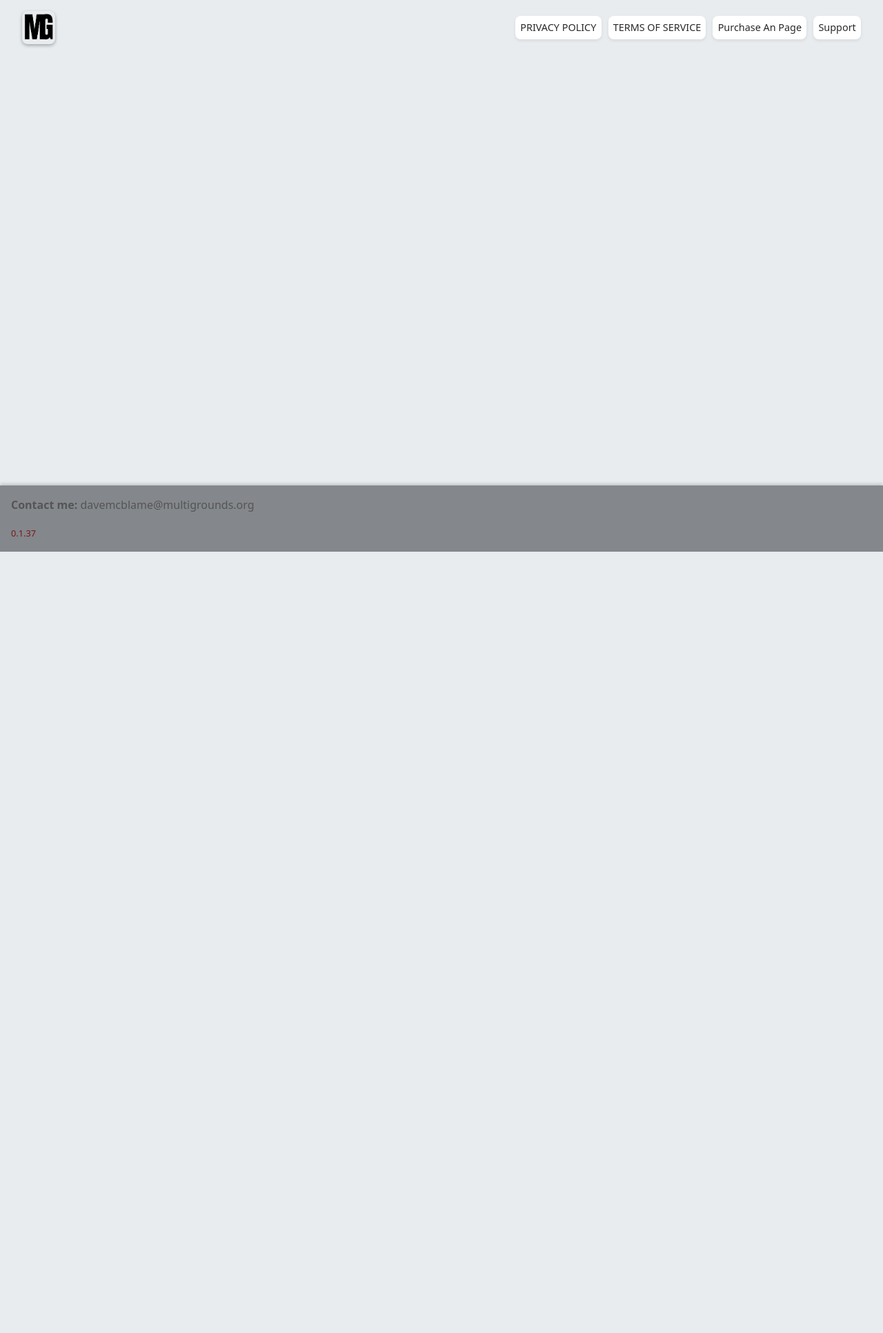
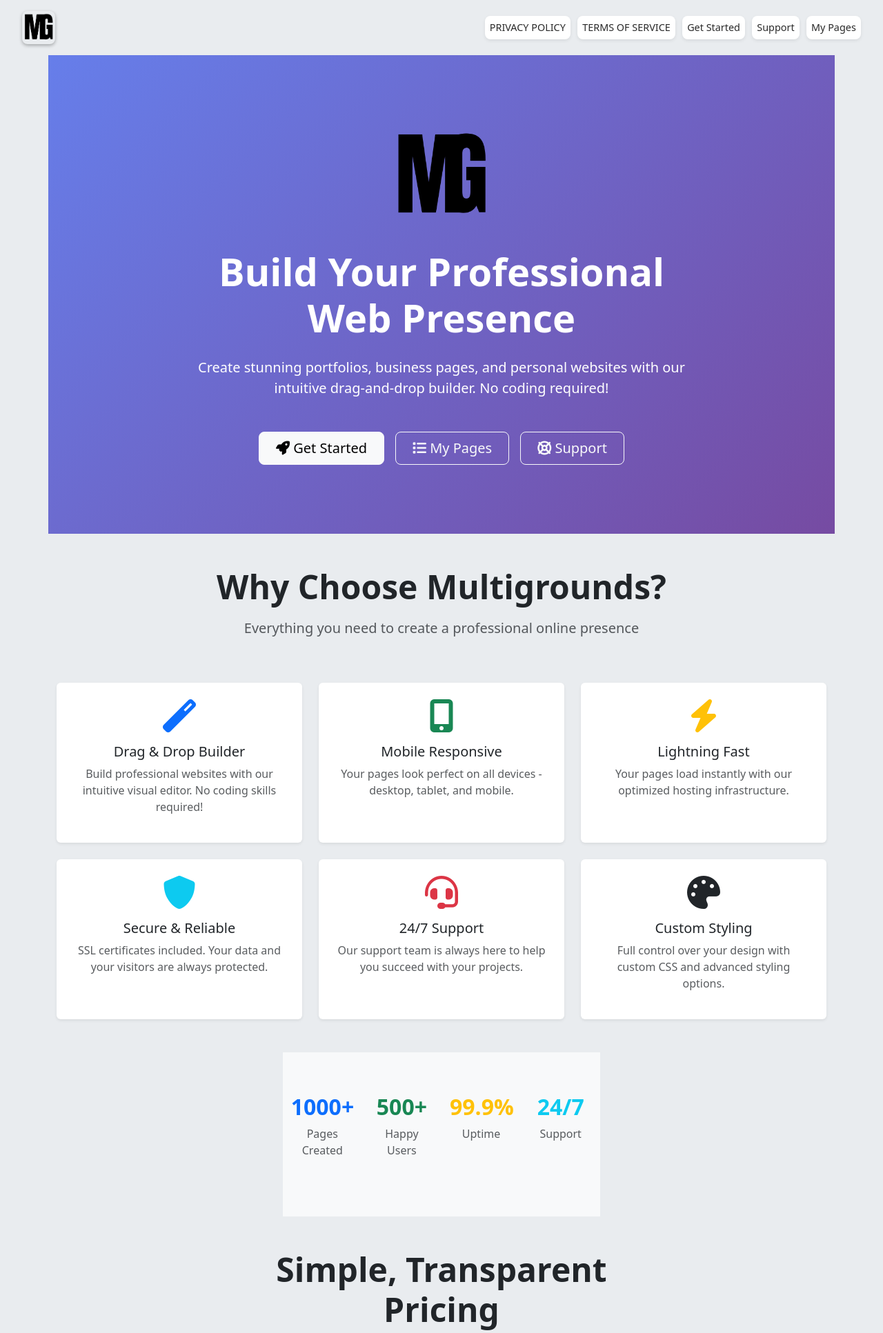
Before and after one commit to DaveMcBlame1/davemcblame.uk, a PHP site: page / in a window 1280 px wide. Shown: the top 1933 px of the page at 69% size. Before the commit the page ends 800 px from the top, so only its background shows below. Run offline with PHP 8.4, Linux system fonts and the light colour scheme.

Commit message:
he want to sniff pine aple

```diff
--- a/WWW/index.html
+++ b/WWW/index.html
@@ -1,13 +1,47 @@
 <!DOCTYPE html>
 <html lang="en">
 <head>
-  <!-- <link rel="preload" href="css/default.css" as="style" onload="this.onload=null;this.rel='stylesheet'"> -->
   <link rel="stylesheet" href="scss/bootstrap.min.css">
   <link rel="stylesheet" href="css/bsdefault.css">
+  <link rel="stylesheet" href="https://cdnjs.cloudflare.com/ajax/libs/font-awesome/6.0.0/css/all.min.css">
   <meta charset="UTF-8" />
   <meta name="viewport" content="width=device-width, initial-scale=1.0" />
   <link rel="logo" href="Multigrounds.png" />
-  <title>Home</title>
+  <title>Multigrounds - Create Your Professional Web Presence</title>
+  <style>
+    .hero-section {
+      background: linear-gradient(135deg, #667eea 0%, #764ba2 100%);
+      color: white;
+      padding: 100px 0;
+      text-align: center;
+    }
+
+    .feature-card {
+      transition: transform 0.3s ease;
+      height: 100%;
+    }
+
+    .feature-card:hover {
+      transform: translateY(-5px);
+    }
+
+    .stats-section {
+      background: #f8f9fa;
+      padding: 60px 0;
+    }
+
+    .cta-section {
+      background: linear-gradient(135deg, #f093fb 0%, #f5576c 100%);
+      color: white;
+      padding: 80px 0;
+      text-align: center;
+    }
+
+    .logo-hero {
+      max-width: 150px;
+      margin-bottom: 30px;
+    }
+  </style>
 </head>
 <body>
   <header class="header">
@@ -15,30 +49,319 @@
     <div class="top-links">
       <a href="pages/policy">PRIVACY POLICY</a>
       <a href="pages/terms">TERMS OF SERVICE</a>
-      <a href="pages/billing">Purchase An Page</a>
+      <a href="pages/billing">Get Started</a>
       <a href="pages/support">Support</a>
+      <a href="pages/my-pages">My Pages</a>
     </div>
   </header>
 
+  <!-- Hero Section -->
+  <section class="hero-section">
+    <div class="container">
+      <div class="row justify-content-center">
+        <div class="col-lg-8">
+          <img src="Multigrounds.png" alt="Multigrounds Logo" class="logo-hero">
+          <h1 class="display-4 fw-bold mb-4">Build Your Professional Web Presence</h1>
+          <p class="lead mb-5">Create stunning portfolios, business pages, and personal websites with our intuitive drag-and-drop builder. No coding required!</p>
 
+          <div class="d-flex gap-3 justify-content-center flex-wrap">
+            <a href="pages/billing" class="btn btn-light btn-lg px-4">
+              <i class="fas fa-rocket"></i> Get Started
+            </a>
+            <button id="my-pages-btn" class="btn btn-outline-light btn-lg px-4" onclick="goToMyPages()">
+              <i class="fas fa-list"></i> My Pages
+            </button>
+            <a href="pages/support" class="btn btn-outline-light btn-lg px-4">
+              <i class="fas fa-life-ring"></i> Support
+            </a>
+          </div>
+        </div>
+      </div>
+    </div>
+  </section>
+
+  <!-- Features Section -->
+  <section class="py-5">
+    <div class="container">
+      <div class="row text-center mb-5">
+        <div class="col-lg-8 mx-auto">
+          <h2 class="display-5 fw-bold mb-3">Why Choose Multigrounds?</h2>
+          <p class="lead text-muted">Everything you need to create a professional online presence</p>
+        </div>
+      </div>
+
+      <div class="row g-4">
+        <div class="col-lg-4 col-md-6">
+          <div class="card feature-card border-0 shadow-sm">
+            <div class="card-body text-center p-4">
+              <div class="text-primary mb-3">
+                <i class="fas fa-magic fa-3x"></i>
+              </div>
+              <h5>Drag & Drop Builder</h5>
+              <p class="text-muted">Build professional websites with our intuitive visual editor. No coding skills required!</p>
+            </div>
+          </div>
+        </div>
+
+        <div class="col-lg-4 col-md-6">
+          <div class="card feature-card border-0 shadow-sm">
+            <div class="card-body text-center p-4">
+              <div class="text-success mb-3">
+                <i class="fas fa-mobile-alt fa-3x"></i>
+              </div>
+              <h5>Mobile Responsive</h5>
+              <p class="text-muted">Your pages look perfect on all devices - desktop, tablet, and mobile.</p>
+            </div>
+          </div>
+        </div>
+
+        <div class="col-lg-4 col-md-6">
+          <div class="card feature-card border-0 shadow-sm">
+            <div class="card-body text-center p-4">
+              <div class="text-warning mb-3">
+                <i class="fas fa-bolt fa-3x"></i>
+              </div>
+              <h5>Lightning Fast</h5>
+              <p class="text-muted">Your pages load instantly with our optimized hosting infrastructure.</p>
+            </div>
+          </div>
+        </div>
+
+        <div class="col-lg-4 col-md-6">
+          <div class="card feature-card border-0 shadow-sm">
+            <div class="card-body text-center p-4">
+              <div class="text-info mb-3">
+                <i class="fas fa-shield-alt fa-3x"></i>
+              </div>
+              <h5>Secure & Reliable</h5>
+              <p class="text-muted">SSL certificates included. Your data and your visitors are always protected.</p>
+            </div>
+          </div>
+        </div>
+
+        <div class="col-lg-4 col-md-6">
+          <div class="card feature-card border-0 shadow-sm">
+            <div class="card-body text-center p-4">
+              <div class="text-danger mb-3">
+                <i class="fas fa-headset fa-3x"></i>
+              </div>
+              <h5>24/7 Support</h5>
+              <p class="text-muted">Our support team is always here to help you succeed with your projects.</p>
+            </div>
+          </div>
+        </div>
+
+        <div class="col-lg-4 col-md-6">
+          <div class="card feature-card border-0 shadow-sm">
+            <div class="card-body text-center p-4">
+              <div class="text-purple mb-3">
+                <i class="fas fa-palette fa-3x"></i>
+              </div>
+              <h5>Custom Styling</h5>
+              <p class="text-muted">Full control over your design with custom CSS and advanced styling options.</p>
+            </div>
+          </div>
+        </div>
+      </div>
+    </div>
+  </section>
+
+  <!-- Stats Section -->
+  <section class="stats-section">
+    <div class="container">
+      <div class="row text-center">
+        <div class="col-md-3 col-6 mb-4">
+          <div class="h2 fw-bold text-primary">1000+</div>
+          <p class="text-muted mb-0">Pages Created</p>
+        </div>
+        <div class="col-md-3 col-6 mb-4">
+          <div class="h2 fw-bold text-success">500+</div>
+          <p class="text-muted mb-0">Happy Users</p>
+        </div>
+        <div class="col-md-3 col-6 mb-4">
+          <div class="h2 fw-bold text-warning">99.9%</div>
+          <p class="text-muted mb-0">Uptime</p>
+        </div>
+        <div class="col-md-3 col-6 mb-4">
+          <div class="h2 fw-bold text-info">24/7</div>
+          <p class="text-muted mb-0">Support</p>
+        </div>
+      </div>
+    </div>
+  </section>
+
+  <!-- Pricing Preview -->
+  <section class="py-5">
+    <div class="container">
+      <div class="row text-center mb-5">
+        <div class="col-lg-8 mx-auto">
+          <h2 class="display-5 fw-bold mb-3">Simple, Transparent Pricing</h2>
+          <p class="lead text-muted">Start small and scale as you grow</p>
+        </div>
+      </div>
+
+      <div class="row justify-content-center g-4">
+        <div class="col-lg-3 col-md-6">
+          <div class="card border-0 shadow-sm">
+            <div class="card-body text-center p-4">
+              <h5 class="mb-3">Solo</h5>
+              <div class="h3 text-primary mb-3">$10 <small class="text-muted">setup</small></div>
+              <div class="h5 text-success mb-3">$5<small class="text-muted">/month</small></div>
+              <p class="text-muted">Perfect for personal portfolios</p>
+              <ul class="list-unstyled text-start">
+                <li>✅ 1 Page</li>
+                <li>✅ Drag & Drop Builder</li>
+                <li>✅ Mobile Responsive</li>
+                <li>✅ SSL Certificate</li>
+              </ul>
+            </div>
+          </div>
+        </div>
+
+        <div class="col-lg-3 col-md-6">
+          <div class="card border-warning shadow-sm">
+            <div class="card-header bg-warning text-center">
+              <small class="fw-bold">POPULAR</small>
+            </div>
+            <div class="card-body text-center p-4">
+              <h5 class="mb-3">Expansive</h5>
+              <div class="h3 text-primary mb-3">$32 <small class="text-muted">setup</small></div>
+              <div class="h5 text-success mb-3">$16<small class="text-muted">/month</small></div>
+              <p class="text-muted">For bigger portfolios</p>
+              <ul class="list-unstyled text-start">
+                <li>✅ 8 Pages</li>
+                <li>✅ Advanced Blocks</li>
+                <li>✅ SEO Optimization</li>
+                <li>✅ Contact Forms</li>
+              </ul>
+            </div>
+          </div>
+        </div>
+
+        <div class="col-lg-3 col-md-6">
+          <div class="card border-0 shadow-sm">
+            <div class="card-body text-center p-4">
+              <h5 class="mb-3">Business</h5>
+              <div class="h3 text-primary mb-3">$64 <small class="text-muted">setup</small></div>
+              <div class="h5 text-success mb-3">$32<small class="text-muted">/month</small></div>
+              <p class="text-muted">Full hosting support</p>
+              <ul class="list-unstyled text-start">
+                <li>✅ 15 Pages</li>
+                <li>✅ White-label Branding</li>
+                <li>✅ Custom Domain</li>
+                <li>✅ Priority Support</li>
+              </ul>
+            </div>
+          </div>
+        </div>
+      </div>
+
+      <div class="text-center mt-4">
+        <a href="pages/billing" class="btn btn-primary btn-lg">View All Plans</a>
+      </div>
+    </div>
+  </section>
+
+  <!-- CTA Section -->
+  <section class="cta-section">
+    <div class="container">
+      <div class="row justify-content-center">
+        <div class="col-lg-8">
+          <h2 class="display-5 fw-bold mb-4">Ready to Get Started?</h2>
+          <p class="lead mb-5">Join thousands of creators who trust Multigrounds for their web presence</p>
+
+          <div class="d-flex gap-3 justify-content-center flex-wrap">
+            <a href="pages/billing" class="btn btn-light btn-lg px-5">
+              <i class="fas fa-rocket"></i> Start Building Now
+            </a>
+            <a href="pages/support" class="btn btn-outline-light btn-lg px-5">
+              <i class="fas fa-question-circle"></i> Have Questions?
+            </a>
+          </div>
+        </div>
+      </div>
+    </div>
+  </section>
 
   <footer class="footer">
     <p><strong>Contact me:</strong> davemcblame@multigrounds.org</p>
     <span class="version"></span>
-    <script>
-    async function loadVersion() {
-      const vars = await fetch("globaldata.json")
-        .then(r => r.json())
-        .catch(e => console.error("Error fetching file", e));
+  </footer>
 
-      let versionElements = document.querySelectorAll(".version");
-      for (const versionElement of versionElements) {
-        versionElement.innerText = vars.version ?? "Not found";
+  <script src="https://cdn.jsdelivr.net/npm/bootstrap@5.3.0/dist/js/bootstrap.bundle.min.js"></script>
+  <script>
+    const API_BASE = 'https://api.multigrounds.org:10065/api';
+
+    // Check if user is logged in when page loads
+    document.addEventListener('DOMContentLoaded', async () => {
+      await checkLoginStatus();
+      loadVersion();
+    });
+
+    async function checkLoginStatus() {
+      try {
+        const response = await fetch(`${API_BASE}/check-login`, {
+          credentials: 'include'
+        });
+        const data = await response.json();
+
+        const myPagesBtn = document.getElementById('my-pages-btn');
+
+        if (data.success && data.logged_in) {
+          // User is logged in - enable My Pages button
+          myPagesBtn.innerHTML = '<i class="fas fa-list"></i> My Pages';
+          myPagesBtn.disabled = false;
+          myPagesBtn.classList.remove('btn-outline-light');
+          myPagesBtn.classList.add('btn-warning');
+          myPagesBtn.title = 'View and edit your pages';
+        } else {
+          // User not logged in - show login prompt
+          myPagesBtn.innerHTML = '<i class="fas fa-sign-in-alt"></i> Login First';
+          myPagesBtn.disabled = false;
+          myPagesBtn.classList.remove('btn-warning');
+          myPagesBtn.classList.add('btn-outline-light');
+          myPagesBtn.title = 'Login to access your pages';
+        }
+      } catch (error) {
+        console.error('Error checking login status:', error);
+        // Keep default state on error
       }
     }
 
-    loadVersion();
-    </script>
-  </footer>
+    async function goToMyPages() {
+      try {
+        // Check login status first
+        const response = await fetch(`${API_BASE}/check-login`, {
+          credentials: 'include'
+        });
+        const data = await response.json();
+
+        if (data.success && data.logged_in) {
+          // User is logged in - go to my pages
+          window.location.href = '/pages/my-pages';
+        } else {
+          // User not logged in - redirect to support/login
+          alert('Please log in first to access your pages.');
+          window.location.href = '/pages/support';
+        }
+      } catch (error) {
+        console.error('Error checking login:', error);
+        alert('Please log in first to access your pages.');
+        window.location.href = '/pages/support';
+      }
+    }
+
+    async function loadVersion() {
+      try {
+        const vars = await fetch("globaldata.json").then(r => r.json());
+        let versionElements = document.querySelectorAll(".version");
+        for (const versionElement of versionElements) {
+          versionElement.innerText = vars.version ?? "Not found";
+        }
+      } catch (e) {
+        console.error("Error fetching version", e);
+      }
+    }
+  </script>
 </body>
 </html>
--- a/WWW/index.php
+++ b/WWW/index.php
@@ -82,6 +82,12 @@ switch ($request) {
         require __DIR__ . '/pages/builder.html';
         break;
 
+    case '/pages/my-pages':
+        // This requires authentication - serve the my-pages.html file
+        // The authentication check is handled by JavaScript in the HTML file
+        require __DIR__ . '/pages/my-pages.html';
+        break;
+
     case '/pages/verify':
         require __DIR__ . '/pages/verify.html';
         break;
--- a/WWW/pages/billing.html
+++ b/WWW/pages/billing.html
@@ -41,6 +41,7 @@
       <a href="/pages/terms">TERMS OF SERVICE</a>
       <a href="/pages/billing">Purchase A Page</a>
       <a href="/pages/support">Support</a>
+      <a href="/pages/my-pages">My Pages</a>
     </div>
   </header>
 
--- a/WWW/pages/policy.html
+++ b/WWW/pages/policy.html
@@ -16,6 +16,7 @@
       <a href="/pages/terms">TERMS OF SERVICE</a>
       <a href="/pages/billing">Purchase An Page</a>
       <a href="/pages/support">Support</a>
+      <a href="/pages/my-pages">My Pages</a>
     </div>
   </header>
   <main class="container py-4">
--- a/WWW/pages/support.html
+++ b/WWW/pages/support.html
@@ -38,6 +38,7 @@
       <a href="/pages/terms">TERMS OF SERVICE</a>
       <a href="/pages/billing">Purchase An Page</a>
       <a href="/pages/support">Support</a>
+      <a href="/pages/my-pages">My Pages</a>
     </div>
   </header>
     <main class="container py-4">
--- a/WWW/pages/terms.html
+++ b/WWW/pages/terms.html
@@ -16,6 +16,7 @@
       <a href="/pages/terms">TERMS OF SERVICE</a>
       <a href="/pages/billing">Purchase An Page</a>
       <a href="/pages/support">Support</a>
+      <a href="/pages/my-pages">My Pages</a>
     </div>
   </header>
   <main class="container py-4">
```
